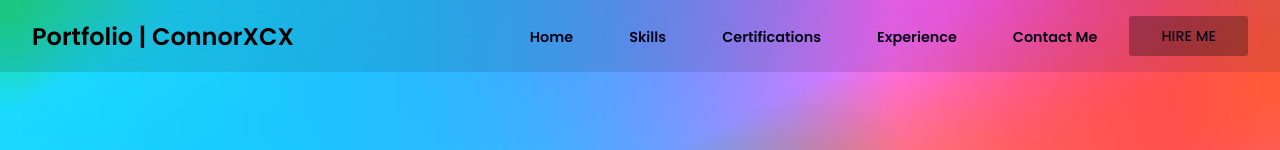
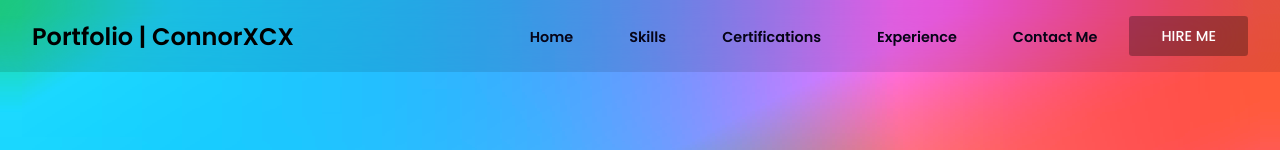
Before and after one commit to ConnorXCX/Portfolio, a React (Vite) app: page / in a window 1280 px wide. Shown: the top 150 px of the page. Built offline with nearby package versions, Linux system fonts and the light colour scheme.

Commit message:
Minor refactor.

```diff
--- a/src/components/NavBar.jsx
+++ b/src/components/NavBar.jsx
@@ -31,7 +31,7 @@ const NavBar = () => {
               </li>
             ))}
             <a
-              className="bg-defaultDarkBlurBackground outline-[1.5px] outline outline-transparent no-underline text-[0.9rem] font-medium flex items-center justify-center text-primary cursor-pointer transition-all duration-[0.3] ease-[ease] px-8 py-[0.6rem] rounded-[0.2rem] border-[none] hover:bg-none hover:bg-[#000] hover:text-secondary hover:outline-[1.5px] hover:outline hover:outline-secondary"
+              className="bg-defaultDarkBlurBackground outline-[1.5px] outline outline-transparent no-underline text-[0.9rem] font-medium flex items-center justify-center text-secondary cursor-pointer transition-all duration-[0.3] ease-[ease] px-8 py-[0.6rem] rounded-[0.2rem] border-[none] hover:bg-none hover:bg-primary hover:text-secondary hover:outline-[1.5px] hover:outline hover:outline-secondary"
               href="#contact"
             >
               {BUTTON_TEXT}
@@ -39,7 +39,7 @@ const NavBar = () => {
           </ul>
 
           <div
-            className="hidden lg:bg-defaultDarkBlurBackground lg:flex lg:w-10 lg:h-10 lg:text-2xl lg:items-center lg:justify-center lg:text-primary lg:leading-[0] lg:cursor-pointer lg:transition-all lg:duration-[0.4s] lg:ease-[ease] lg:rounded-[0.4rem] lg:border-[none] hover:text-secondary hover:border hover:border-solid hover:border-secondary hover:bg-none hover:bg-[#000]"
+            className="hidden lg:bg-defaultDarkBlurBackground lg:flex lg:w-10 lg:h-10 lg:text-2xl lg:items-center lg:justify-center lg:text-primary lg:leading-[0] lg:cursor-pointer lg:transition-all lg:duration-[0.4s] lg:ease-[ease] lg:rounded-[0.4rem]  hover:bg-primary hover:text-secondary hover:outline-[1.5px] hover:outline hover:outline-secondary"
             onClick={toggleMenu}
           >
             {toggle ? (
--- a/src/components/NavBarMobile.jsx
+++ b/src/components/NavBarMobile.jsx
@@ -21,7 +21,7 @@ const NavBarMobile = ({ isOpen, toggleMenu }) => (
           </li>
         ))}
         <a
-          className="bg-defaultDarkBlurBackground outline-[1.5px] outline outline-transparent no-underline text-[0.9rem] font-medium flex items-center justify-center text-primary cursor-pointer transition-all duration-[0.3] ease-[ease] px-8 py-[0.6rem] rounded-[0.2rem] border-[none] hover:bg-none hover:bg-[#000] hover:text-secondary hover:outline-[1.5px] hover:outline hover:outline-secondary"
+          className="bg-defaultDarkBlurBackground outline-[1.5px] outline outline-transparent no-underline text-[0.9rem] font-medium flex items-center justify-center text-secondary cursor-pointer transition-all duration-[0.3] ease-[ease] px-8 py-[0.6rem] rounded-[0.2rem] border-[none] hover:bg-none hover:bg-primary hover:text-secondary hover:outline-[1.5px] hover:outline hover:outline-secondary"
           href="#contact"
         >
           <h3>{BUTTON_TEXT}</h3>
```
